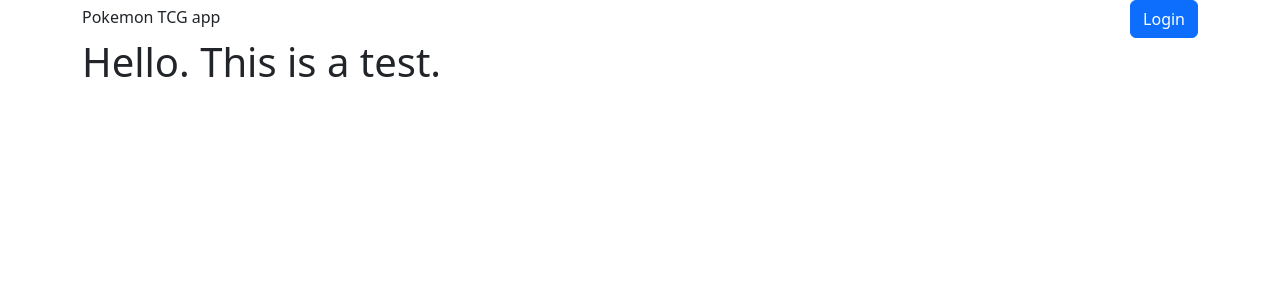
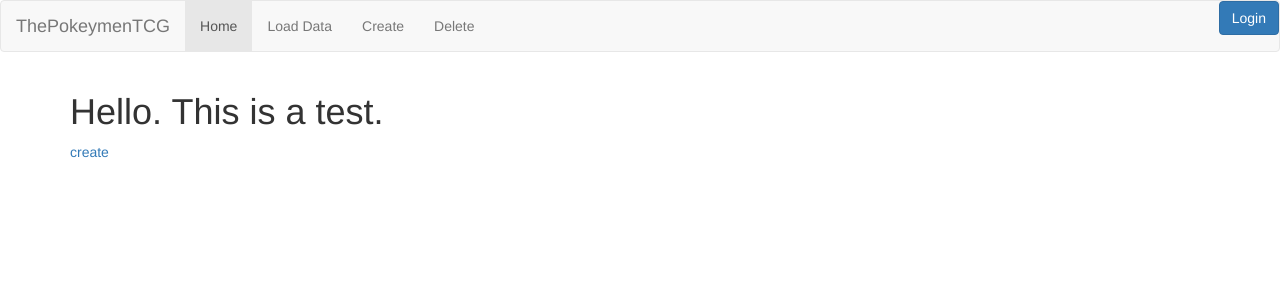
Before and after one commit to loganfu06/ThePokeymenTCG, a Django app: page /pokedex/test in a window 1280 px wide. Shown: the top 300 px of the page. Run offline with Django 5.2, Linux system fonts and the light colour scheme; some libraries are stand-ins or nearby versions.

Commit message:
navbar, uhhhhhhhh home page"

```diff
--- a/pokemontcg/core/templates/base.html
+++ b/pokemontcg/core/templates/base.html
@@ -8,26 +8,35 @@
     {% endblock head %}
     <meta charset="utf-8">
     <meta name="viewport" content="width=device-width, initial-scale=1">
-    <link href="https://cdn.jsdelivr.net/npm/bootstrap@5.3.2/dist/css/bootstrap.min.css" rel="stylesheet"
-        integrity="sha384-T3c6CoIi6uLrA9TneNEoa7RxnatzjcDSCmG1MXxSR1GAsXEV/Dwwykc2MPK8M2HN" crossorigin="anonymous">
+         <!-- Latest compiled and minified CSS -->
+ <link rel="stylesheet" href="https://maxcdn.bootstrapcdn.com/bootstrap/3.4.1/css/bootstrap.min.css">
+
+ <!-- jQuery library -->
+ <script src="https://ajax.googleapis.com/ajax/libs/jquery/3.7.1/jquery.min.js"></script>
+
+ <!-- Latest compiled JavaScript -->
+ <script src="https://maxcdn.bootstrapcdn.com/bootstrap/3.4.1/js/bootstrap.min.js"></script>
+
 
 </head>
 
 <body class="d-flex flex-column min-vh-100">
     {% url 'logout' as url_logout %}
     {% url 'login' as url_login %}
-    <div class="container">
-        <div class="row">
-            <div class="col-12">
-                <div class="row">
-                    <div class="col-5 d-flex align-items-center pb-1">
-                        Pokemon TCG app </div>
-                    <div class="col-7 d-flex align-items-center">
-                        <div class="row" style="width: 110%">
-                            <div class="col">
-                                <div class="float-end">
+    <nav class="navbar navbar-default">
+        <div class="container-fluid">
+          <div class="navbar-header">
+            <a class="navbar-brand" href="http://127.0.0.1:8000/pokedex/">ThePokeymenTCG</a>
+          </div>
+          <ul class="nav navbar-nav">
+            <li class="active"><a href="#">Home</a></li>
+            <li><a href='http://127.0.0.1:8000/pokedex/loadInitialData'>Load Data</a></li>
+            <li><a href='http://127.0.0.1:8000/pokedex/delete'>Create</a></li>
+            <li><a href='http://127.0.0.1:8000/pokedex/create'>Delete</a></li>
+          </ul>
+          <ul class="nav navbar-nav navbar-right">
                 {% if user.is_authenticated %}
-                                    <div class="row">
+                <li>
                     <div class="col-auto d-flex align-items-center">
                         login: {{user.username}}
                     </div>
@@ -38,13 +47,23 @@
                                 id="logbtn">Logout</button>
                         </form>
                     </div>
-                                    </div>
+                </li>
                 {% else %}
                 <div class="col">
                     <a class="btn btn-primary" href="{{ url_login }}" role="button">Login</a>
                 </div>
                 {% endif %}
+          </ul>
         </div>
+    </nav>
+    <div class="container">
+        <div class="row">
+            <div class="col-12">
+                <div class="row">
+                    <div class="col-7 d-flex align-items-center">
+                        <div class="row" style="width: 110%">
+                            <div class="col">
+
                             </div>
                         </div>
                     </div>
@@ -66,15 +85,5 @@
 {% block js %}
 {% endblock js %}
 
-<script>
-    <script src="https://cdn.jsdelivr.net/npm/bootstrap@5.3.2/dist/js/bootstrap.bundle.min.js" integrity="sha384-C6RzsynM9kWDrMNeT87bh95OGNyZPhcTNXj1NW7RuBCsyN/o0jlpcV8Qyq46cDfL" crossorigin="anonymous"></script>
-<script src="https://cdn.jsdelivr.net/npm/@popperjs/core@2.11.8/dist/umd/popper.min.js"
-    integrity="sha384-I7E8VVD/ismYTF4hNIPjVp/Zjvgyol6VFvRkX/vR+Vc4jQkC+hVqc2pM8ODewa9r"
-    crossorigin="anonymous"></script>
-<script src="https://cdn.jsdelivr.net/npm/bootstrap@5.3.2/dist/js/bootstrap.min.js"
-    integrity="sha384-BBtl+eGJRgqQAUMxJ7pMwbEyER4l1g+O15P+16Ep7Q9Q+zqX6gSbd85u4mG4QzX+"
-    crossorigin="anonymous"></script>
-
-</script>
 
 </html>
--- a/pokemontcg/pokedex/templates/pokedex/test.html
+++ b/pokemontcg/pokedex/templates/pokedex/test.html
@@ -4,4 +4,5 @@
 <h1>
     Hello. This is a test.
 </h1>
+<a href='http://127.0.0.1:8000/pokedex/create'>create</a>
 {% endblock content %}
--- a/pokemontcg/pokedex/urls.py
+++ b/pokemontcg/pokedex/urls.py
@@ -7,5 +7,6 @@ app_name = "pokedex"
 urlpatterns = [
     path("test", views.testView, name="test"),
     path("loadInitialData", views.loadInitialData, name="loadInitialData"),
-    path("create/<str:card_id>", views.createPokemonCard, name="create")
+    path("create/<str:card_id>", views.createPokemonCard, name="create"),
+    path("", views.homeView, name='home')
 ]
--- a/pokemontcg/pokedex/views.py
+++ b/pokemontcg/pokedex/views.py
@@ -4,17 +4,23 @@ import json
 import http.client
 import requests
 from django.contrib import messages
+from django.contrib.auth.mixins import LoginRequiredMixin
 
 from .models import Pokemon, Type, Trainer, Energy
 
 # Create your views here.
+
 def loadInitialData(request):
     if Type.objects.count() > 0:
 
         # Add code for message about initial data already loaded
+        messages.add_message(
+            request, messages.SUCCESS,
+            'Types already loaded.'
+        )
 
         print("Type data already loaded")
-        return redirect('pokedex:test')
+        return redirect('pokedex:home')
     else:
         api_url = 'https://api.pokemontcg.io/v2/types'
         response = requests.get(api_url)
@@ -37,7 +43,7 @@ def loadInitialData(request):
         )
 
         # print("Type data successfully loaded")
-        return redirect('pokedex:test')
+        return redirect('pokedex:home')
 
 def insertInitialCards():
     api_url = 'https://api.pokemontcg.io/v2/cards?q=set.id:base1'
@@ -205,10 +211,13 @@ def createPokemonCard(request, card_id):
         # print(card_data)
         messages.add_message(
             request, messages.SUCCESS,
-            'added bro.'
+            'added ' + card_data['name'] + '.'
         )
 
     return redirect('pokedex:test')
 
 def testView(request):
     return render(request, 'pokedex/test.html')
+
+def homeView(request):
+    return render(request, 'pokedex/home.html')
--- a/pokemontcg/pokemontcg/settings.py
+++ b/pokemontcg/pokemontcg/settings.py
@@ -149,8 +149,8 @@ STATIC_ROOT = os.path.join(os.path.dirname(BASE_DIR), "pokemontcg_static")
 
 DEFAULT_AUTO_FIELD = 'django.db.models.BigAutoField'
 
-LOGIN_REDIRECT_URL = "/pokedex/"
-LOGOUT_REDIRECT_URL = "/"
+LOGIN_REDIRECT_URL = "/pokedex/home"
+LOGOUT_REDIRECT_URL = "/accounts/login"
 
 
 DJANGO_VITE_ASSETS_PATH = os.path.join(BASE_DIR, "core", "static", "vite")
```
Also changed, not shown: pokemontcg/pokedex/templates/pokedex/home.html (added, +10 -0 lines). Lines whose indentation alone changed are shown as unchanged.
